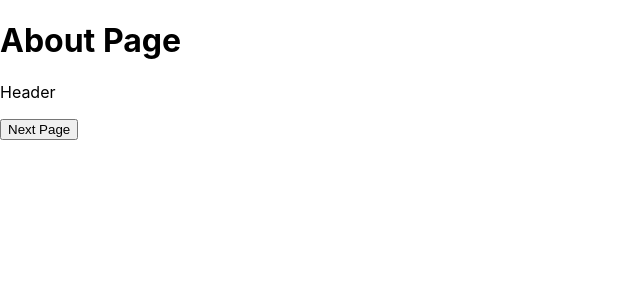
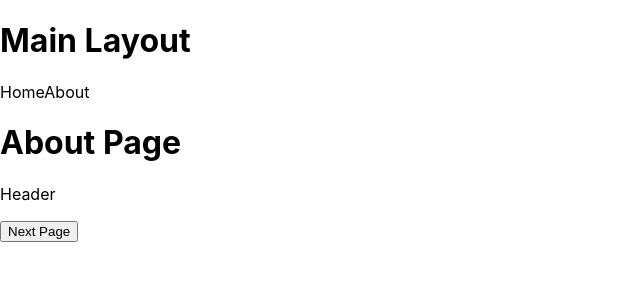
Before and after one commit to sunstrike112/NextJS_app, a Next.js app: page /about in a window 1280 px wide. Shown: the top 300 px of the page, without its empty margins (0-640 px from the left). Built offline with nearby package versions, Linux system fonts and the light colour scheme.

Commit message:
NextJS: 02-11 Setup multi layout NextJS

```diff
--- /dev/null
+++ b/components/layout/admin.tsx
@@ -0,0 +1,27 @@
+import { LayoutProps } from 'model';
+import Link from 'next/link';
+import * as React from 'react';
+
+export interface IAdminLayoutProps {
+}
+
+export function AdminLayout ({children}: LayoutProps) {
+  return (
+    <div>
+      <h1>Admin Layout</h1>
+      <div>Sidebar</div>
+
+      <Link href="/" legacyBehavior>
+        <a>Home</a>
+      </Link>
+
+      <Link href="/about" legacyBehavior>
+        <a>About</a>
+      </Link>
+
+      <div>
+        {children}
+      </div>
+    </div>
+  );
+}
--- /dev/null
+++ b/components/layout/empty.tsx
@@ -0,0 +1,13 @@
+import { LayoutProps } from 'model';
+import * as React from 'react';
+
+export interface IAdminLayoutProps {
+}
+
+export function EmptyLayout ({children}: LayoutProps) {
+  return (
+      <>
+        {children}
+      </>
+  );
+}
--- /dev/null
+++ b/components/layout/index.ts
@@ -0,0 +1,3 @@
+export * from './admin'
+export * from './main'
+export * from './empty'
--- /dev/null
+++ b/components/layout/main.tsx
@@ -0,0 +1,26 @@
+import { LayoutProps } from 'model';
+import Link from 'next/link';
+import * as React from 'react';
+
+export interface IMainLayoutProps {
+}
+
+export function MainLayout ({children}: LayoutProps) {
+  return (
+    <div>
+      <h1>Main Layout</h1>
+
+      <Link href="/" legacyBehavior>
+        <a>Home</a>
+      </Link>
+
+      <Link href="/about" legacyBehavior>
+        <a>About</a>
+      </Link>
+
+      <div>
+        {children}
+      </div>
+    </div>
+  );
+}
--- /dev/null
+++ b/model/index.ts
@@ -0,0 +1 @@
+export * from "./common"
--- a/pages/_app.tsx
+++ b/pages/_app.tsx
@@ -1,6 +1,13 @@
-import '../styles/globals.css'
-import type { AppProps } from 'next/app'
+import "../styles/globals.css";
+import type { AppProps } from "next/app";
+import { EmptyLayout } from "@/components/layout";
+import { AppPropsWithLayout } from "model";
 
-export default function App({ Component, pageProps }: AppProps) {
-  return <Component {...pageProps} />
+export default function App({ Component, pageProps }: AppPropsWithLayout) {
+  const Layout = Component.Layout ?? EmptyLayout;
+  return (
+    <Layout>
+      <Component {...pageProps} />
+    </Layout>
+  );
 }
--- a/pages/about.tsx
+++ b/pages/about.tsx
@@ -3,6 +3,7 @@
 import { useRouter } from 'next/router';
 import dynamic from 'next/dynamic'
 import Header from '@/components/common/header';
+import { MainLayout } from '@/components/layout';
 
 // const Header = dynamic(() => import('@/components/common/header'), { ssr: false })
 
@@ -44,6 +45,8 @@
   </div>
 }
 
+AboutPage.Layout = MainLayout
+
 export async function getStaticProps() {
   console.log('Get static props')
   return {
--- a/tsconfig.json
+++ b/tsconfig.json
@@ -19,6 +19,8 @@
       "@/components/*": ["./components/*"],
       "@/styles/*": ["./styles/*"],
       "@/constants/*": ["./constants/*"],
+      "@/hooks/*": ["./hooks/*"],
+      "@/models/*": ["./models/*"],
     }
   },
   "include": ["next-env.d.ts", "**/*.ts", "**/*.tsx"],
```
Also changed, not shown: model/common.ts (added, +15 -0 lines), pages/index.tsx (+24 -20 lines), model/post.ts (added).
